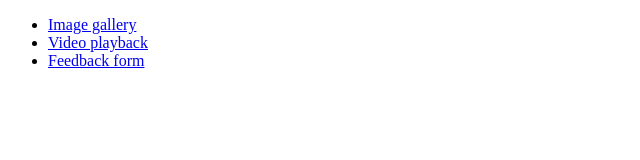
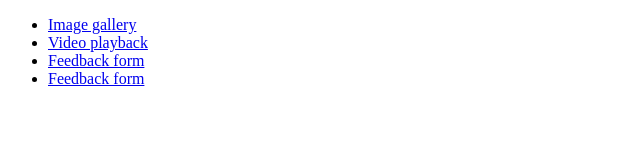
Before and after one commit to OlegDerevyanko/goit-js-hw-08, a plain HTML site: page index.html in a window 1280 px wide. Shown: the whole page, without its empty margins (0-640 px from the left). Drawn offline with Linux system fonts and the light colour scheme.

Commit message:
Deploying to gh-pages from @ OlegDerevyanko/goit-js-hw-08@33a283aaa2522184e3f3cb298a7b291b22dc2d52 🚀

```diff
--- a/index.html
+++ b/index.html
@@ -1 +1 @@
-<!DOCTYPE html><html lang="en"><head><meta charset="utf-8"><meta http-equiv="X-UA-Compatible" content="IE=edge"><meta name="viewport" content="width=device-width, initial-scale=1.0"><title>Homework 8</title><link rel="stylesheet" href="/goit-js-hw-08/01-gallery.40c4146b.css"></head><body> <ul> <li><a href="/goit-js-hw-08/01-gallery.html">Image gallery</a></li> <li><a href="/goit-js-hw-08/02-video.html">Video playback</a></li> <li><a href="/goit-js-hw-08/03-feedback.html">Feedback form</a></li> </ul> </body></html>
+<!DOCTYPE html><html lang="en"><head><meta charset="utf-8"><meta http-equiv="X-UA-Compatible" content="IE=edge"><meta name="viewport" content="width=device-width, initial-scale=1.0"><title>Homework 8</title><link rel="stylesheet" href="/goit-js-hw-08/01-gallery.40c4146b.css"></head><body> <ul> <li><a href="/goit-js-hw-08/01-gallery.html">Image gallery</a></li> <li><a href="/goit-js-hw-08/02-video.html">Video playback</a></li> <li><a href="/goit-js-hw-08/03-feedback.html">Feedback form</a></li> <li><a href="/goit-js-hw-08/03-feedback.html">Feedback form</a></li> </ul> </body></html>
```
